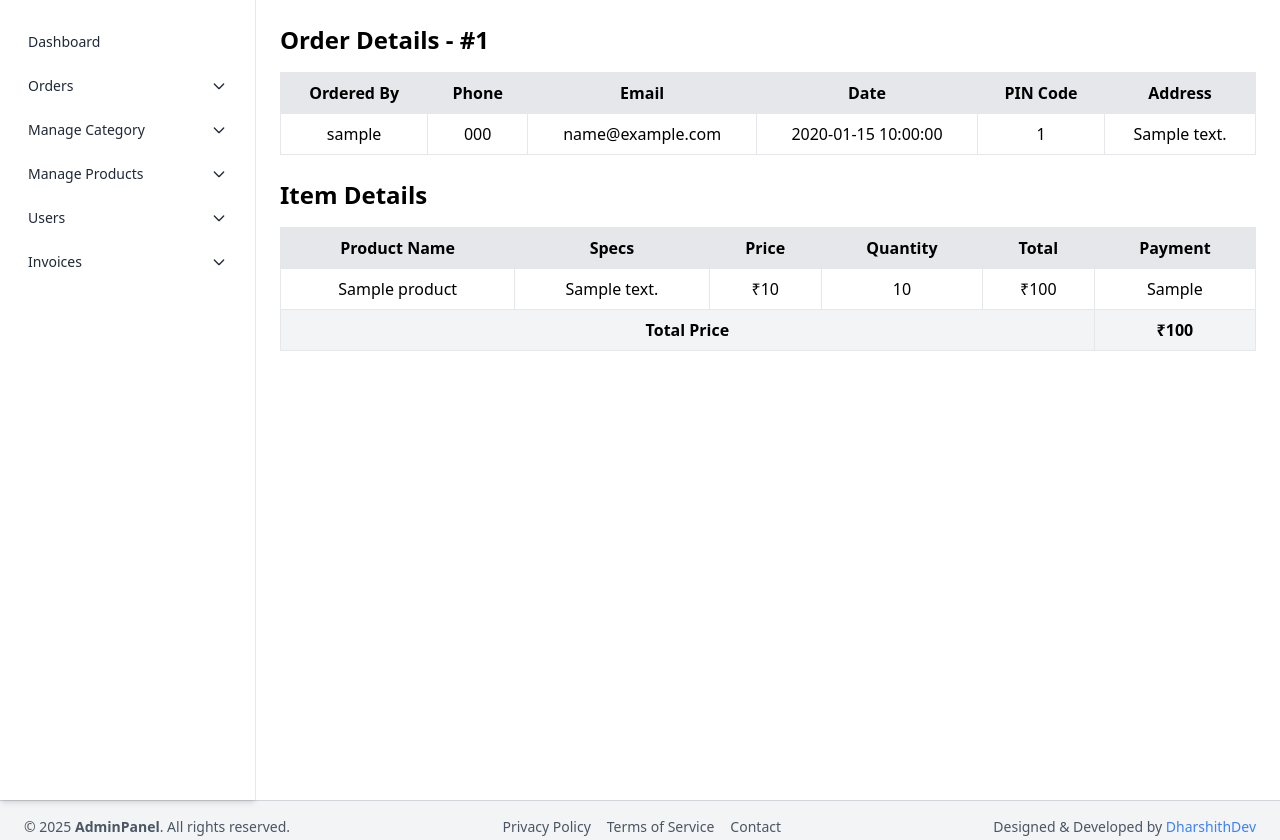
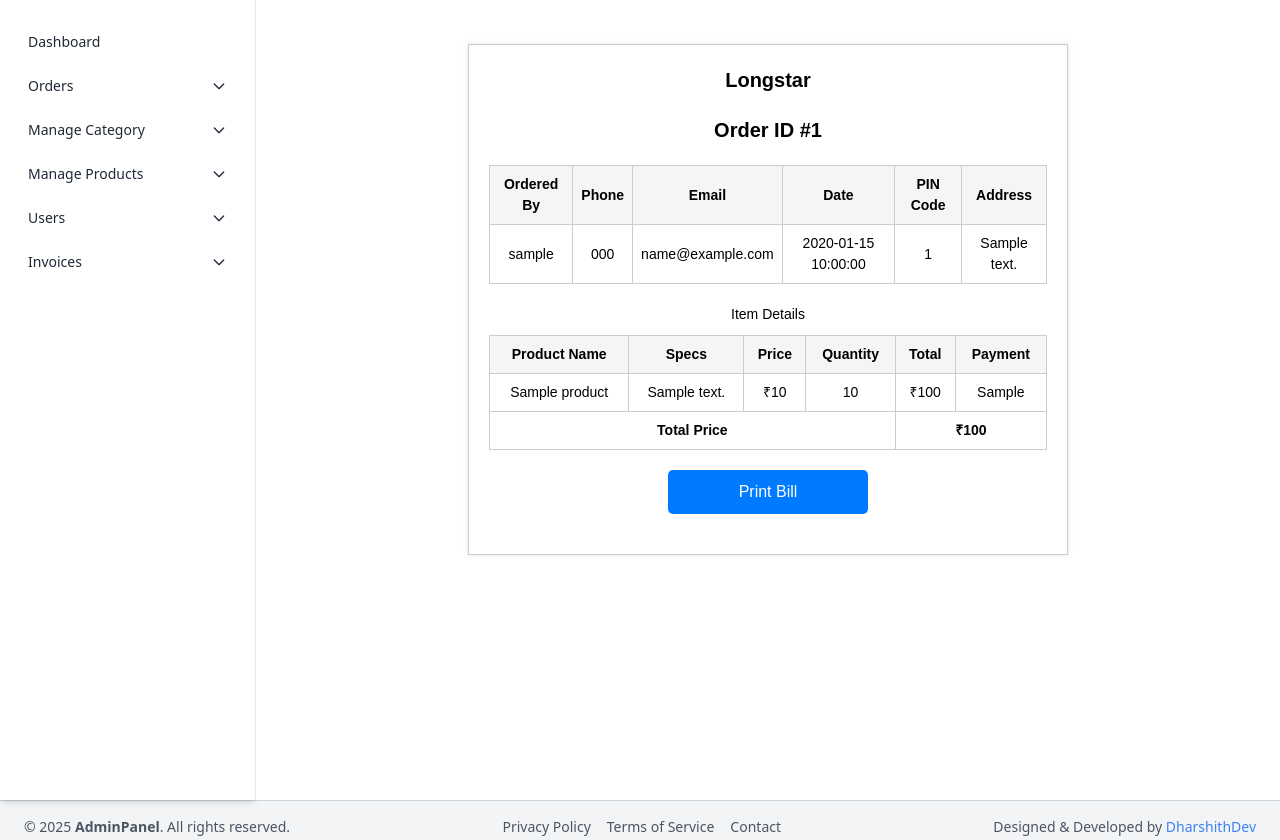
Before and after one commit to dharshithdev/Long-Starr-Shopping-Portal, a PHP site: page /Admin/get-print.php?id=1 in a window 1280 px wide. Shown: the part 65-905 px from the top of the page. Run offline with PHP 8.4, Linux system fonts and the light colour scheme; the visitor is signed in with stand-in values (Sample User, id 1); tables that the repository leaves empty hold one stand-in row (values such as "Sample post").

Commit message:
Your commit message

```diff
--- a/Admin/get-print.php
+++ b/Admin/get-print.php
@@ -5,7 +5,6 @@ include("Connections/authorization.php");
 
 $order_id = intval($_GET['id']); // Sanitize the input
 
-// Query to get order, product, user and tracking info
 $query = "SELECT
     o.id AS order_id,
     o.productId,
@@ -41,26 +40,134 @@ $track_info = mysqli_fetch_assoc(mysqli_query($conn, "SELECT * FROM trackorder W
   <meta charset="UTF-8">
   <title>Order Details</title>
   <link rel="stylesheet" href="../../Styles/styles.css">
+
+  <style>
+    /* Bill Style */
+    .bill-container {
+      width: 600px;
+      margin: 20px auto;
+      background: #fff;
+      padding: 20px;
+      font-family: Arial, sans-serif;
+      font-size: 14px;
+      color: #000;
+      border: 1px solid #ccc;
+      box-shadow: 0 0 5px rgba(0,0,0,0.1);
+    }
+    .bill-container h1 {
+      font-size: 20px;
+      text-align: center;
+      margin-bottom: 20px;
+    }
+    table {
+      width: 100%;
+      border-collapse: collapse;
+      margin-bottom: 20px;
+    }
+    th, td {
+      padding: 8px;
+      border: 1px solid #ccc;
+      text-align: center;
+    }
+    th {
+      background-color: #f5f5f5;
+    }
+    .total-row td {
+      font-weight: bold;
+    }
+    .print-btn {
+      display: block;
+      width: 200px;
+      margin: 20px auto;
+      padding: 10px;
+      background: #007bff;
+      color: white;
+      text-align: center;
+      border: none;
+      border-radius: 5px;
+      font-size: 16px;
+      cursor: pointer;
+    }
+    .print-btn:hover {
+      background: #0056b3;
+    }
+
+    /* Print Styles */
+    @media print {
+      body * {
+        visibility: hidden;
+      }
+      .bill-container, .bill-container * {
+        visibility: visible;
+      }
+      .bill-container {
+        position: absolute;
+        top: 0;
+        left: 0;
+        width: 100%;
+        margin: 0;
+        box-shadow: none;
+        border: none;
+      }
+      .print-btn {
+        display: none;
+      }
+    }
+  </style>
 </head>
+
 <body class="bg-gray-100">
 
 <div class="flex">
   <?php include("includes/side-bar.php"); ?>
 
   <main class="flex-1 p-6 bg-white min-h-screen">
-    <h1 class="text-2xl font-bold mb-4">Order Details - #<?php echo $order_id; ?></h1>
+    <div class="bill-container" id="bill">
 
-    <!-- Order Table -->
-    <div class="overflow-x-auto">
-    <table class="min-w-full table-auto border border-gray-300">
-        <thead class="bg-gray-200">
+      <h1><b>Longstar</b></h1>
+      <h1><b>Order ID  #<?php echo $order_id; ?></b></h1>
+
+      <!-- Customer Details -->
+      <table>
+        <thead>
           <tr>
-            <th class="px-4 py-2 border">Ordered By</th>
-            <th class="px-4 py-2 border">Phone</th>
-            <th class="px-4 py-2 border">Email</th>
-            <th class="px-4 py-2 border">Date</th>
-            <th class="px-4 py-2 border">PIN Code</th>
-            <th class="px-4 py-2 border">Address</th>
+            <th>Ordered By</th>
+            <th>Phone</th>
+            <th>Email</th>
+            <th>Date</th>
+            <th>PIN Code</th>
+            <th>Address</th>
+          </tr>
+        </thead>
+        <tbody>
+          <?php
+          mysqli_data_seek($result, 0);
+          while ($row = mysqli_fetch_assoc($result)) {
+              echo "<tr>
+                      <td>{$row['username']}</td>
+                      <td>{$row['phoneNumber']}</td>
+                      <td>{$row['email']}</td>
+                      <td>{$row['orderReceived']}</td>
+                      <td>{$row['pinCode']}</td>
+                      <td>{$row['address']}</td>
+                    </tr>";
+          }
+          ?>
+        </tbody>
+      </table>
+
+      <!-- Item Details -->
+      <h2 style="text-align:center; margin-bottom:10px;">Item Details</h2>
+
+      <table>
+        <thead>
+          <tr>
+            <th>Product Name</th>
+            <th>Specs</th>
+            <th>Price</th>
+            <th>Quantity</th>
+            <th>Total</th>
+            <th>Payment</th>
           </tr>
         </thead>
         <tbody>
@@ -68,58 +175,39 @@ $track_info = mysqli_fetch_assoc(mysqli_query($conn, "SELECT * FROM trackorder W
           $total_price = 0;
           mysqli_data_seek($result, 0);
           while ($row = mysqli_fetch_assoc($result)) {
-              echo "<tr class='text-center'>
-                      <td class='px-4 py-2 border'>{$row['username']}</td>
-                      <td class='px-4 py-2 border'>{$row['phoneNumber']}</td>
-                      <td class='px-4 py-2 border'>{$row['email']}</td>
-                      <td class='px-4 py-2 border'>{$row['orderReceived']}</td>
-                      <td class='px-4 py-2 border'>{$row['pinCode']}</td>
-                      <td class='px-4 py-2 border'>{$row['address']}</td>
+              $subtotal = $row['price'] * $row['quantity'];
+              $total_price += $subtotal;
+              echo "<tr>
+                      <td>{$row['productName']}</td>
+                      <td>{$row['productDescription']}</td>
+                      <td>₹{$row['price']}</td>
+                      <td>{$row['quantity']}</td>
+                      <td>₹{$subtotal}</td>
+                      <td>{$row['mode']}</td>
                     </tr>";
           }
           ?>
-        </tbody>
-      </table> <br/>
-      <h1 class="text-2xl font-bold mb-4">Item Details</h1>
-
-      <table class="min-w-full table-auto border border-gray-300">
-        <thead class="bg-gray-200">
-          <tr>
-            <th class="px-4 py-2 border">Product Name</th>
-            <th class="px-4 py-2 border">Specs</th>
-            <th class="px-4 py-2 border">Price</th>
-            <th class="px-4 py-2 border">Quantity</th>
-            <th class="px-4 py-2 border">Total</th>
-            <th class="px-4 py-2 border">Payment</th>
-          </tr>
-        </thead>
-        <tbody>
-          <?php
-          $total_price = 0;
-          mysqli_data_seek($result, 0); // reset result pointer
-          while ($row = mysqli_fetch_assoc($result)) {
-              $subtotal = $row['price'] * $row['quantity'];
-              $total_price += $subtotal;
-              echo "<tr class='text-center'>
-                      <td class='px-4 py-2 border'>{$row['productName']}</td>
-                      <td class='px-4 py-2 border'>{$row['productDescription']}</td>
-                      <td class='px-4 py-2 border'>₹{$row['price']}</td>
-                      <td class='px-4 py-2 border'>{$row['quantity']}</td>
-                      <td class='px-4 py-2 border'>₹{$subtotal}</td>
-                      <td class='px-4 py-2 border'>{$row['mode']}</td>
-                    </tr>";
-          }
-          ?>
-          <tr class="bg-gray-100 font-semibold text-center">
-            <td colspan="5" class="px-4 py-2 border">Total Price</td>
-            <td class="px-4 py-2 border">₹<?php echo $total_price; ?></td>
+          <tr class="total-row">
+            <td colspan="4">Total Price</td>
+            <td colspan="2">₹<?php echo $total_price; ?></td>
           </tr>
         </tbody>
       </table>
+
+      <!-- Print Button -->
+      <button class="print-btn" onclick="printBill()">Print Bill</button>
+
     </div>
   </main>
 </div>
 
+<script>
+  function printBill() {
+    window.print();
+  }
+</script>
+
 </body>
 </html>
+
 <?php include("Includes/footer.php"); ?>
```
Also changed, not shown: Admin/settings.php (+6 -2 lines), 1 other file.
